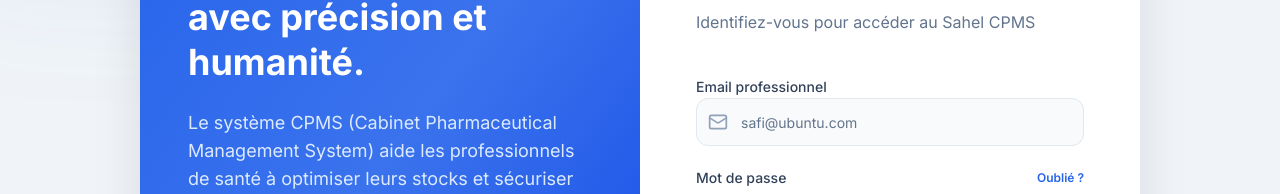
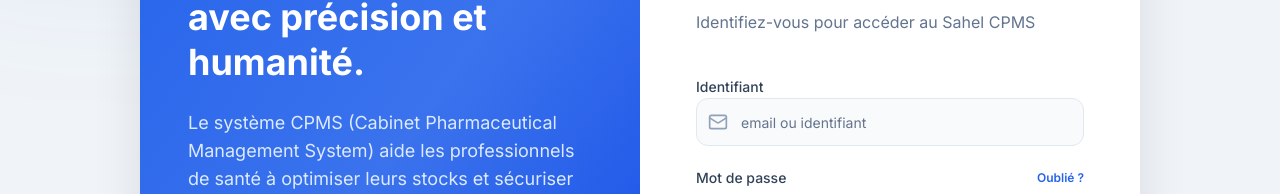
Before and after one commit to MohaDicko/Pharma_ubuntu, a Next.js app in the folder apps/web/: page /login in a window 1280 px wide. Shown: the part 244-438 px from the top of the page. Built offline with nearby package versions, Linux system fonts and the light colour scheme; no server answers.

Commit message:
fix: allow non-email identifiers on login, remove minLength on password

```diff
--- a/apps/web/app/login/page.tsx
+++ b/apps/web/app/login/page.tsx
@@ -60,14 +60,15 @@ export default function LoginPage() {
 
                     <form action={dispatch} className="space-y-6">
                         <div className="space-y-2">
-                            <Label htmlFor="email" className="text-slate-700 font-medium">Email professionnel</Label>
+                            <Label htmlFor="email" className="text-slate-700 font-medium">Identifiant</Label>
                             <div className="relative">
                                 <Mail className="absolute left-3 top-1/2 -translate-y-1/2 h-5 w-5 text-slate-400" />
                                 <Input
                                     id="email"
                                     name="email"
-                                    type="email"
-                                    placeholder="safi@ubuntu.com"
+                                    type="text"
+                                    autoComplete="username"
+                                    placeholder="email ou identifiant"
                                     className="pl-11 h-12 bg-slate-50 border-slate-200 focus:bg-white transition-all rounded-xl"
                                     required
                                 />
@@ -85,10 +86,10 @@ export default function LoginPage() {
                                     id="password"
                                     name="password"
                                     type="password"
+                                    autoComplete="current-password"
                                     placeholder="••••••••"
                                     className="pl-11 h-12 bg-slate-50 border-slate-200 focus:bg-white transition-all rounded-xl"
                                     required
-                                    minLength={6}
                                 />
                             </div>
                         </div>
```
